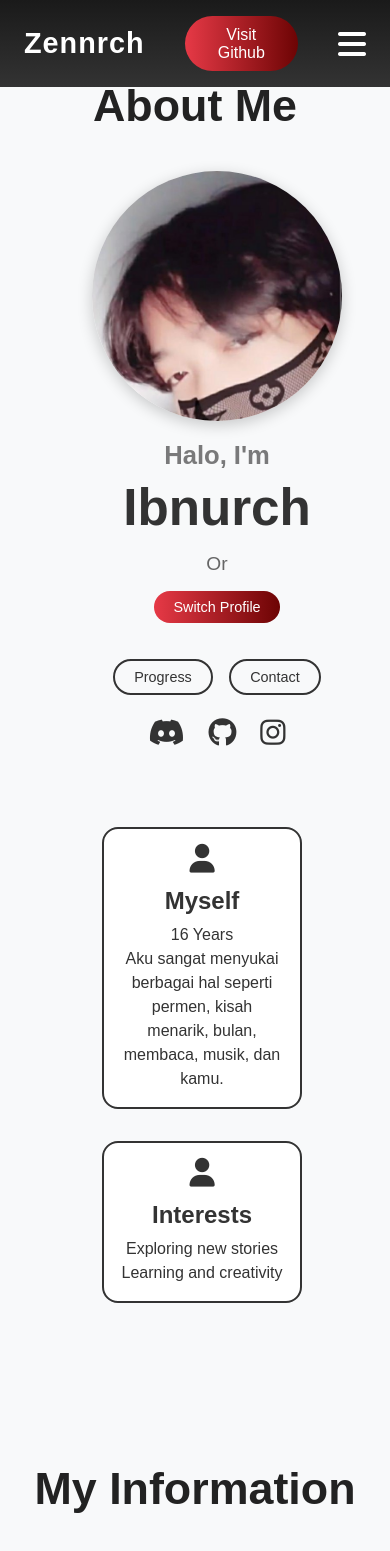
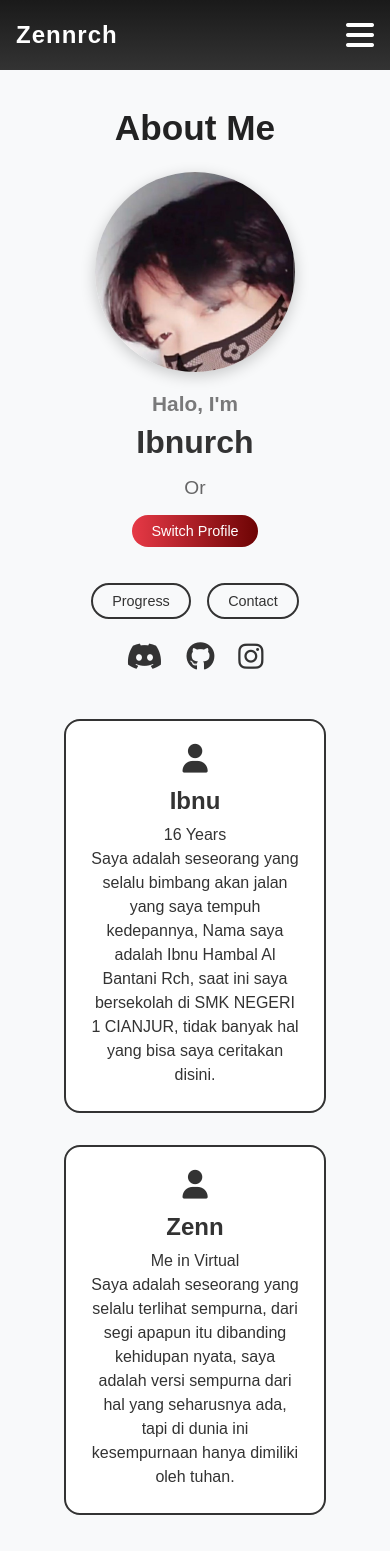
Before and after one commit to Zenixu/ZPorto, a plain HTML site: page index.html in a window 390 px wide. Shown: the top 1551 px of the page. Drawn offline with Linux system fonts and the light colour scheme.

Commit message:
UpdatePolio

```diff
--- a/index.html
+++ b/index.html
@@ -46,22 +46,22 @@
       <div class="cards-container">
         <div class="grid-card">
           <i class="fas fa-user"></i>
-          <h3>Myself</h3>
+          <h3>Ibnu</h3>
           <p>16 Years</p>
-          <p>Aku sangat menyukai berbagai hal seperti permen, kisah menarik, bulan, membaca, musik, dan kamu.</p>
+          <p>Saya adalah seseorang yang selalu bimbang akan jalan yang saya tempuh kedepannya, Nama saya adalah Ibnu Hambal Al Bantani Rch, saat ini saya bersekolah di SMK NEGERI 1 CIANJUR, tidak banyak hal yang bisa saya ceritakan disini.</p>
         </div>
         <div class="grid-card">
           <i class="fas fa-user"></i>
-          <h3>Interests</h3>
-          <p>Exploring new stories</p>
-          <p>Learning and creativity</p>
+          <h3>Zenn</h3>
+          <p>Me in Virtual</p>
+          <p>Saya adalah seseorang yang selalu terlihat sempurna, dari segi apapun itu dibanding kehidupan nyata, saya adalah versi sempurna dari hal yang seharusnya ada, tapi di dunia ini kesempurnaan hanya dimiliki oleh tuhan.</p>
         </div>
       </div>
     </div>
   </section>
 
   <section class="experience" id="experience">
-    <h2 class="section-title">My Information</h2>
+  <h2 class="section-title">My Information</h2>
     <div class="experience-info">
       <div class="grid">
         <div class="grid-card">
@@ -81,12 +81,13 @@
         </div>
       </div>
     </div>
-  </section>
+</section>
 
   <section class="projects" id="projects">
     <h2 class="section-title">My Projects</h2>
     <div class="project-gallery">
-      <!-- Project content here -->
+      <img src="img/QRCODE.png" alt="QRCODE">
+      <img src="img/PokemonDataJson.png" alt="QRCODE">
     </div>
   </section>
 
--- a/style.css
+++ b/style.css
@@ -88,7 +88,6 @@ section {
   padding: 5rem 2rem;
   max-width: 1400px;
   margin: 0 auto;
-  /* border: 1px solid black; */
 }
 
 .section-title {
@@ -104,13 +103,12 @@ section {
   align-items: flex-start;
   justify-content: space-between;
   gap: 3rem;
-  flex-wrap: wrap;
 }
 
 .cards-profile {
-    /* border: 1px solid black; */
   width: 310px;
 }
+
 .info-box {
   text-align: center;
   max-width: 400px;
@@ -203,18 +201,13 @@ section {
 
 .cards-container {
   display: flex;
-  flex-direction: row;
   gap: 2rem;
   align-items: flex-start;
   max-width: 600px;
   margin-left: auto;
   margin-right: 175px;
-  /* border: 1px solid black; */
 }
-.cards-profile {
-    width: 310px;
-    margin-left: 100px;
-}
+
 .grid-card {
   padding: 1.5rem;
   border: 2px solid #333;
@@ -237,7 +230,6 @@ section {
   margin-bottom: 0.8rem;
 }
 
-
 .grid-card h3 {
   font-size: 1.5rem;
   margin-bottom: 0.5rem;
@@ -248,12 +240,10 @@ section {
   line-height: 1.5;
 }
 
-/* Experience Section */
 .experience-info {
   display: flex;
   justify-content: center;
-  gap: 2rem;
-  flex-wrap: wrap;
+  width: 100%;
 }
 
 .grid {
@@ -261,9 +251,10 @@ section {
   grid-template-columns: repeat(auto-fit, minmax(250px, 1fr));
   gap: 2rem;
   width: 100%;
+  max-width: 1200px;
+  padding: 0 1rem;
 }
 
-/* Projects Section */
 .project-gallery {
   display: grid;
   grid-template-columns: repeat(auto-fit, minmax(250px, 1fr));
@@ -281,7 +272,6 @@ section {
   transform: scale(1.05);
 }
 
-/* Footer */
 footer {
   text-align: center;
   padding: 2rem;
@@ -310,29 +300,59 @@ footer p {
   font-size: 0.9rem;
 }
 
+/* Media Query 1580px */
 @media (max-width: 1580px) {
-    .cards-container {
-    display: flex;
+  .about-container {
     flex-direction: column;
-    gap: 2rem;
-    align-items: flex-start;
-    max-width: 600px;
-    margin-left: auto;
-    margin-right: 50px;
-    transition: all 0.3 ease;
-    /* border: 1px solid black; */
+    align-items: center;
+    text-align: center;
+    gap: 3rem;
   }
 
   .cards-profile {
     width: 310px;
-        margin-left: 100px;
+    margin: 0 auto 2rem auto;
+  }
+
+  .cards-container {
+    flex-direction: row;
+    gap: 2rem;
+    align-items: flex-start;
+    justify-content: center;
+    max-width: 800px;
+    margin: 0 auto;
+    flex-wrap: wrap;
+  }
+
+  .grid-card {
+    width: 350px;
+  }
+}
+
+/* Media Query 1080px */
+@media (max-width: 1080px) {
+  .about-container {
+    flex-direction: column;
+    align-items: center;
+    text-align: center;
+    gap: 3rem;
+    justify-content: center;
   }
 
   .cards-container {
     flex-direction: column;
+    gap: 2rem;
     align-items: center;
-    margin-left: 80px;
-    margin-right: 0;
+    max-width: 600px;
+    margin: 0 auto;
+  }
+
+  section {
+    min-height: auto;
+    padding: 3rem 2rem;
+  }
+
+  .experience {
     margin-top: 2rem;
   }
 }
@@ -340,21 +360,31 @@ footer p {
 @media (max-width: 740px) {
   body {
     padding-left: 0;
+    padding-top: 70px;
   }
 
   .header {
     flex-direction: row;
-    height: auto;
+    height: 70px;
     width: 100%;
-    padding: 1rem 1.5rem;
+    padding: 1rem;
     align-items: center;
     justify-content: space-between;
+    gap: 1rem;
+  }
+
+  .logo {
+    font-size: 1.5rem;
+  }
+
+  .visit-btn {
+    display: none;
   }
 
   .nav-links {
     display: none;
-    position: absolute;
-    top: 100%;
+    position: fixed;
+    top: 70px;
     left: 0;
     background: rgb(26, 26, 26);
     width: 100%;
@@ -371,53 +401,73 @@ footer p {
     display: block;
   }
 
-  .about-container {
-    flex-direction: column;
-    align-items: center;
-    text-align: center;
-  }
-  .cards-profile {
-    /* border: 1px solid black; */
-    width: 310px;
-    display: flex;
-    justify-content: center;
-    align-content: center;
-    align-items: center;
-    text-align: center;
+  .info-box h1 {
+    font-size: 2.5rem;
   }
 
-  .info-box {
-    max-width: 100%;
+  .cards-profile {
+    width: 100%;
+    max-width: 310px;
+    margin: 0 auto;
   }
 
   .cards-container {
-    flex-direction: column;
-    align-items: center;
-    margin-left: 0;
-    margin-right: 0;
-    margin-top: 2rem;
+    width: 100%;
+    padding: 0 1rem;
+  }
+
+  .grid-card {
+    width: 100%;
+    max-width: 350px;
+    margin: 0 auto;
+  }
+  .info-box img {
+    width: 200px;
+    height: 200px;
+  }
+
+  .section-title {
+    font-size: 2.2rem;
+    margin-bottom: 1.5rem;
+  }
+}
+
+/* Media Query 480px */
+@media (max-width: 480px) {
+  body {
+    padding-top: 60px;
+  }
+
+  .about-container {
+    padding: 0 1rem;
   }
 
   .cards-profile {
-    /* border: 1px solid black; */
-    width: 310px;
-    margin-left: 30px;
+    width: 100%;
+    max-width: 280px;
+    margin: 0 auto;
   }
-  .experience-info {
-    justify-content: center;
+
+  .cards-container {
+    width: 100%;
+    padding: 0 1rem;
+  }
+
+   .experience {
+    padding: 2rem 1rem;
+  }
+
+  .grid {
+    grid-template-columns: 1fr;
+    justify-items: center;
   }
 
   .grid-card {
-    transition: all 0.3s ease;
-  }
-  .grid {
-    justify-items: center;
-    grid-template-columns: 1fr;
+    width: 100%;
+    max-width: 300px;
+    margin: 0 auto;
   }
 
-}
-
-@media (max-width: 480px) {
   .btn {
     padding: 0.5rem 1.2rem;
     font-size: 0.9rem;
@@ -426,12 +476,13 @@ footer p {
   .social i {
     font-size: 1.8rem;
   }
-  .cards-profile {
-    /* border: 1px solid black; */
-    width: 310px;
+
+  .info-box h1 {
+    font-size: 2rem;
   }
-  .grid-card {
-    padding: 1rem;
-    width: 200px;
+
+  .info-box h3 {
+    font-size: 1.3rem;
   }
+
 }
```
Also changed, not shown: img/PokemonDataJson.png (added), img/QRCODE.png (added). Lines whose indentation alone changed are shown as unchanged.
